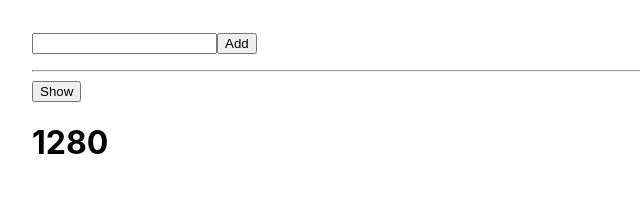
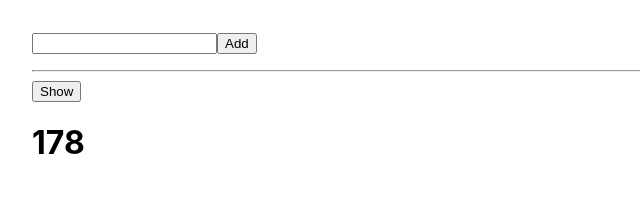
Before and after one commit to dannhu283/tiktok, a React (Create React App) app: page / in a window 1280 px wide. Both pictures are taken after a click on the button "Show". Shown: the top 213 px of the page, without its empty margins (0-640 px from the left). Built offline with nearby package versions, Linux system fonts and the light colour scheme.

Commit message:
add watch return

```diff
--- a/src/Content.js
+++ b/src/Content.js
@@ -17,83 +17,92 @@ import { useEffect, useState } from "react";
 // const tabs = ["posts", "comments", "albums"];
 
 function Content() {
-  //   const [title, setTitle] = useState("");
+  // //   const [title, setTitle] = useState("");
 
-  //   const [posts, setPosts] = useState([]);
+  // //   const [posts, setPosts] = useState([]);
 
-  //   const [type, setType] = useState("posts");
+  // //   const [type, setType] = useState("posts");
 
-  //   const [showGoToTop, setShowGoToTop] = useState(false);
+  // //   const [showGoToTop, setShowGoToTop] = useState(false);
+
+  // // useEffect(() => {
+  // //   fetch(`https://jsonplaceholder.typicode.com/${type}`)
+  // //     .then((res) => res.json())
+  // //     .then((posts) => {
+  // //       setPosts(posts);
+  // //     });
+  // //   // console.log("type changed");
+
+  // //   // document.title = title;
+  // // }, [type]);
+
+  // // useEffect(() => {
+  // //   const handleScroll = () => {
+  // //     if (window.scrollY >= 200) {
+  // //       setShowGoToTop(true);
+  // //     } else {
+  // //       setShowGoToTop(false);
+  // //     }
+  // //   };
+  // //   window.addEventListener("scroll", handleScroll);
+  // //   //cleanup function
+  // //   return () => {
+  // //     window.removeEventListener("scroll", handleScroll);
+  // //   };
+  // // }, []);
+
+  // const [width, setWidth] = useState(window.innerWidth);
 
   // useEffect(() => {
-  //   fetch(`https://jsonplaceholder.typicode.com/${type}`)
-  //     .then((res) => res.json())
-  //     .then((posts) => {
-  //       setPosts(posts);
-  //     });
-  //   // console.log("type changed");
+  //   const handleReSize = () => {
+  //     setWidth(window.innerWidth);
+  //   };
 
-  //   // document.title = title;
-  // }, [type]);
+  //   window.addEventListener("resize", handleReSize);
 
-  // useEffect(() => {
-  //   const handleScroll = () => {
-  //     if (window.scrollY >= 200) {
-  //       setShowGoToTop(true);
-  //     } else {
-  //       setShowGoToTop(false);
-  //     }
-  //   };
-  //   window.addEventListener("scroll", handleScroll);
-  //   //cleanup function
-  //   return () => {
-  //     window.removeEventListener("scroll", handleScroll);
+  const [countdown, setCountdown] = useState(180);
+  useEffect(() => {
+    setInterval(() => {
+      setCountdown(countdown - 1);
+    }, 1000);
+  }, [countdown]);
+
+  return <h1>{countdown}</h1>;
+  //  () => {
+  //     window.removeEventListener("resize", handleReSize);
   //   };
   // }, []);
 
-  const [width, setWidth] = useState(window.innerWidth);
+  // return (
+  //   // <div>
+  //   //   {/* {tabs.map((tab) => (
+  //   //     <button
+  //   //       key={tab}
+  //   //       onClick={() => setType(tab)}
+  //   //       style={type === tab ? { color: "#fff" } : { color: "#333" }}
+  //   //     >
+  //   //       {tab}
+  //   //     </button>
+  //   //   ))}
+  //   //   <hr />
+  //   //   <input value={title} onChange={(e) => setTitle(e.target.value)} />
 
-  useEffect(() => {
-    const handleReSize = () => {
-      setWidth(window.innerWidth);
-    };
+  //   //   <ul>
+  //   //     {posts.map((post) => {
+  //   //       return <li key={post.id}>{post.title || post.name}</li>;
+  //   //     })}
+  //   //   </ul>
+  //   //   {showGoToTop && (
+  //   //     <button style={{ position: "fixed", right: 20, bottom: 20 }}>
+  //   //       BTT
+  //   //     </button>
+  //   //   )} */}
+  //   // </div>
+  //   <div>
+  //     <h1>{width}</h1>
+  //
 
-    window.addEventListener("resize", handleReSize);
-
-    return () => {
-      window.removeEventListener("resize", handleReSize);
-    };
-  }, []);
-
-  return (
-    // <div>
-    //   {/* {tabs.map((tab) => (
-    //     <button
-    //       key={tab}
-    //       onClick={() => setType(tab)}
-    //       style={type === tab ? { color: "#fff" } : { color: "#333" }}
-    //     >
-    //       {tab}
-    //     </button>
-    //   ))}
-    //   <hr />
-    //   <input value={title} onChange={(e) => setTitle(e.target.value)} />
-
-    //   <ul>
-    //     {posts.map((post) => {
-    //       return <li key={post.id}>{post.title || post.name}</li>;
-    //     })}
-    //   </ul>
-    //   {showGoToTop && (
-    //     <button style={{ position: "fixed", right: 20, bottom: 20 }}>
-    //       BTT
-    //     </button>
-    //   )} */}
-    // </div>
-    <div>
-      <h1>{width}</h1>
-    </div>
-  );
+  // Effect with timer function
 }
 
 export default Content;
```
